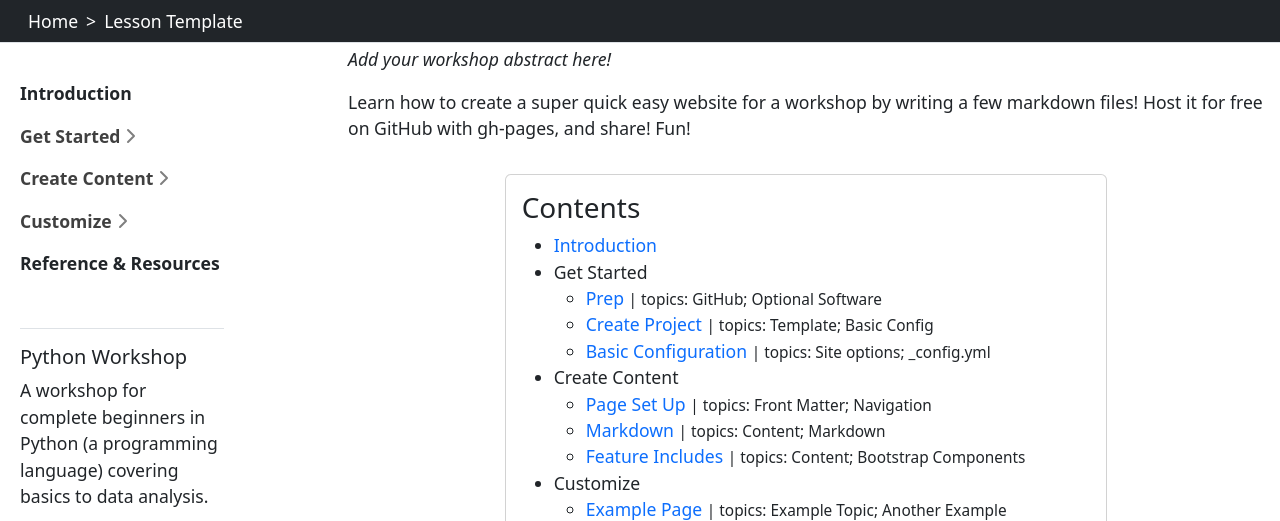
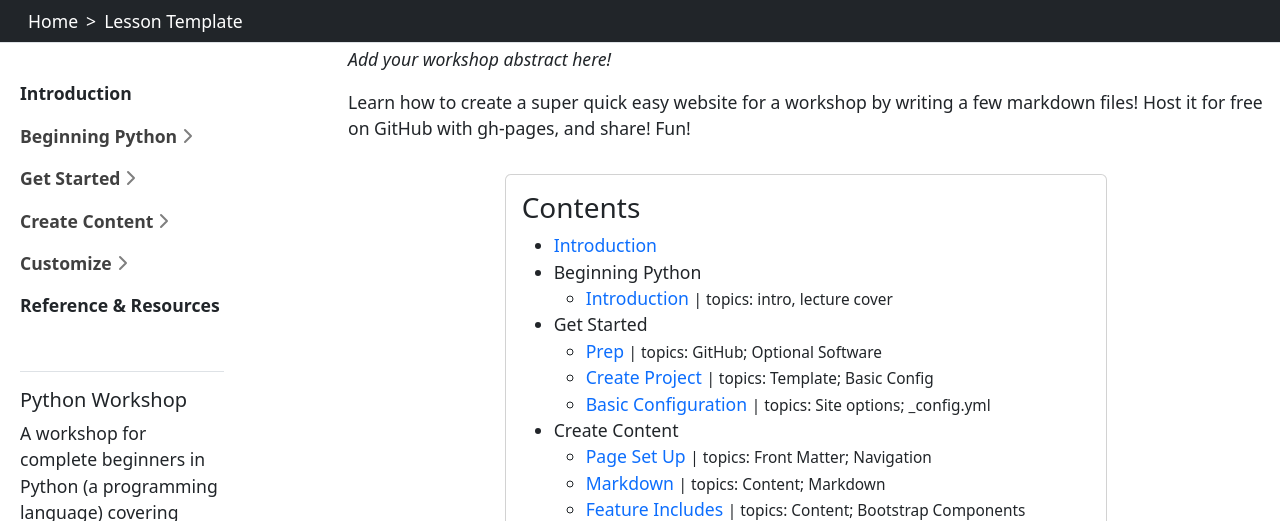
Before and after one commit to jllcalorio/data-analysis-in-python-for-complete-beginners, a Jekyll site: the page built from index.md, in a window 1280 px wide and 900 px high, scrolled down 690 px, cut to the strip 0-521 px from the top of the window. Built offline with Jekyll 4.4.1, drawn with Linux system fonts in a browser that asks for light colours.

Commit message:
Update intro.md

```diff
--- a/content/beginning/intro.md
+++ b/content/beginning/intro.md
@@ -1,3 +1,10 @@
+---
+section_id: Beginning Python
+nav_order: 2
+title: Introduction
+topics: intro, lecture cover
+---
+
 **Welcome to the foundation of your Python journey!**
 
 In this section, we'll cover all the essential building blocks you need to start programming in Python.
```
